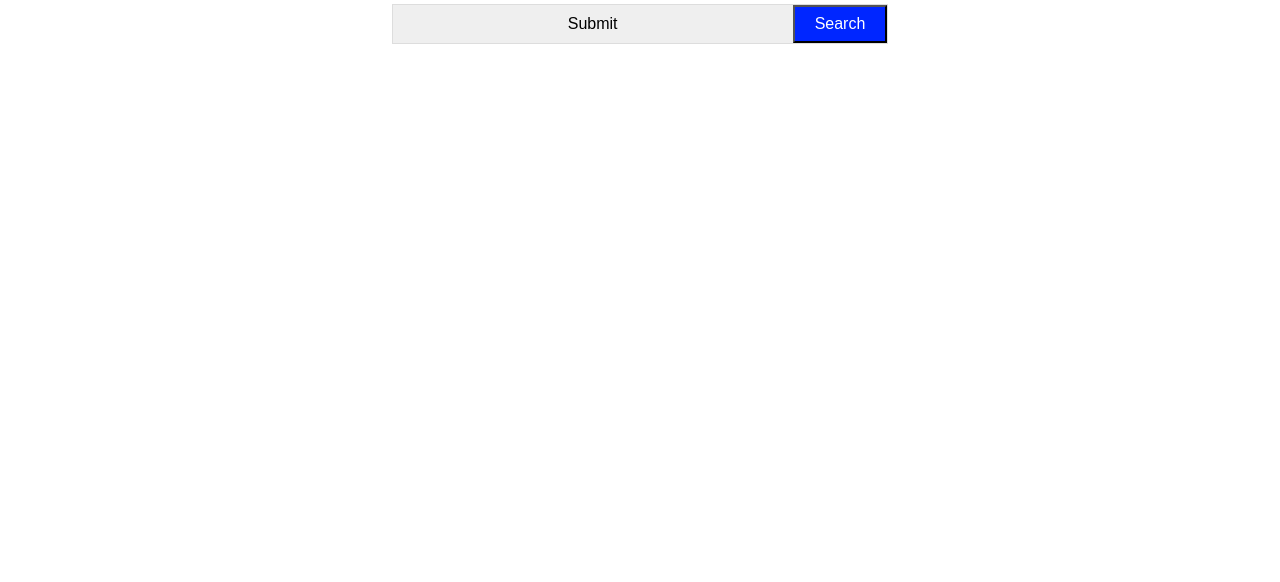
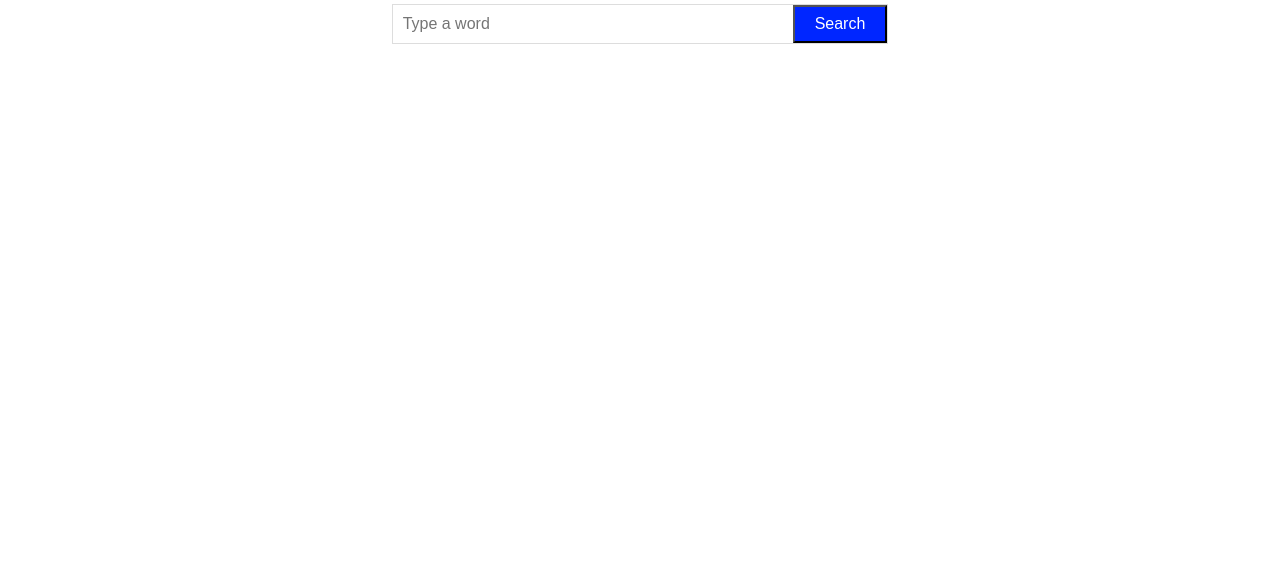
Before and after one commit to nikldev0/diction-ary, a plain HTML site: page index.html in a window 1280 px wide. Shown: the part 218-800 px from the top of the page. Drawn offline with nearby package versions, Linux system fonts and the light colour scheme.

Commit message:
Update index.html

```diff
--- a/index.html
+++ b/index.html
@@ -18,7 +18,7 @@
       <h2>Got a word? Get its definition below 👇🏾</h2>
       <div class="form_wrap">
         <div class="input__wrap">
-          <input type="submit" id="input" placeholder="Type a word">
+          <input type="text" id="input" placeholder="Type a word">
           <button id="search">Search</button>
         </div>
       </div>
```
